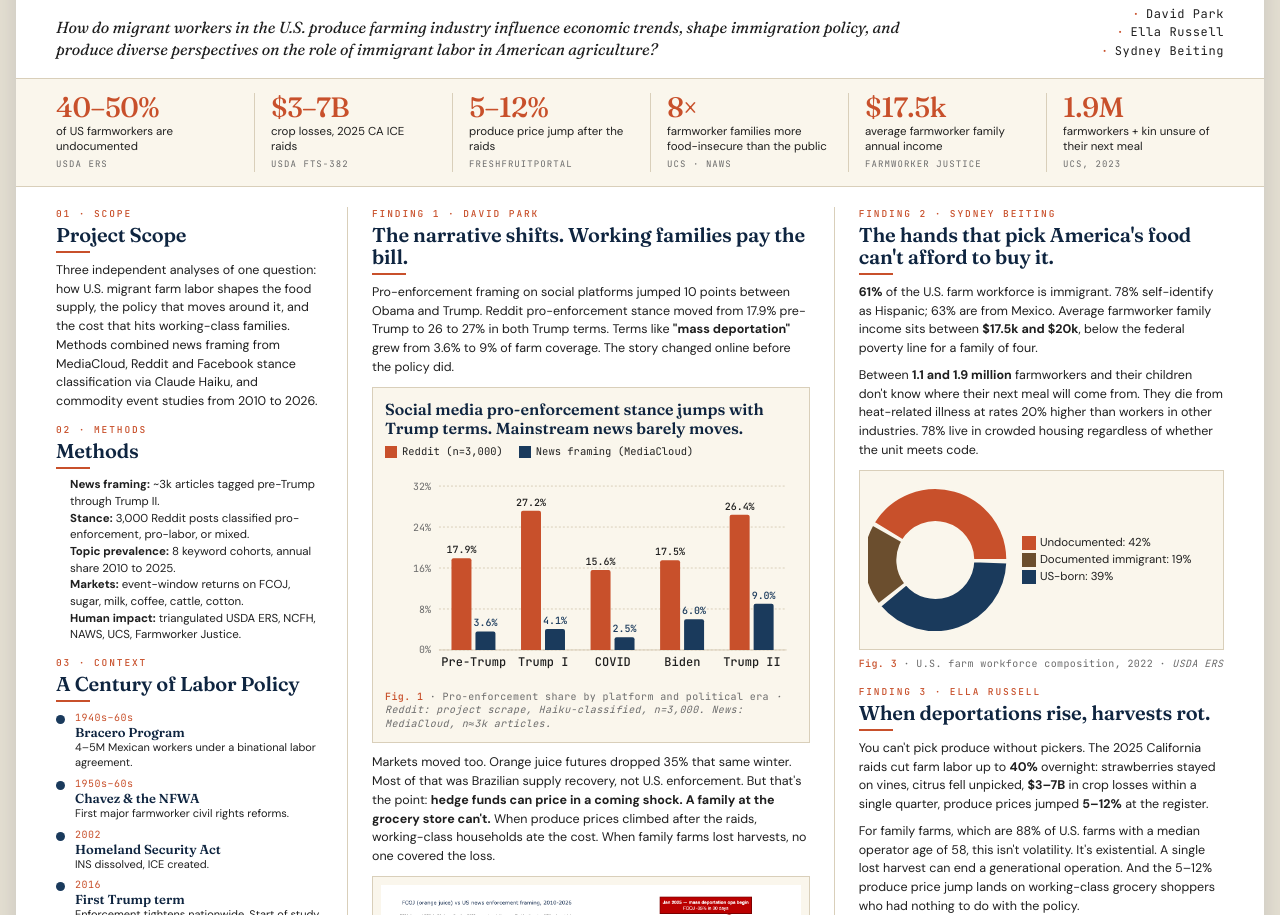
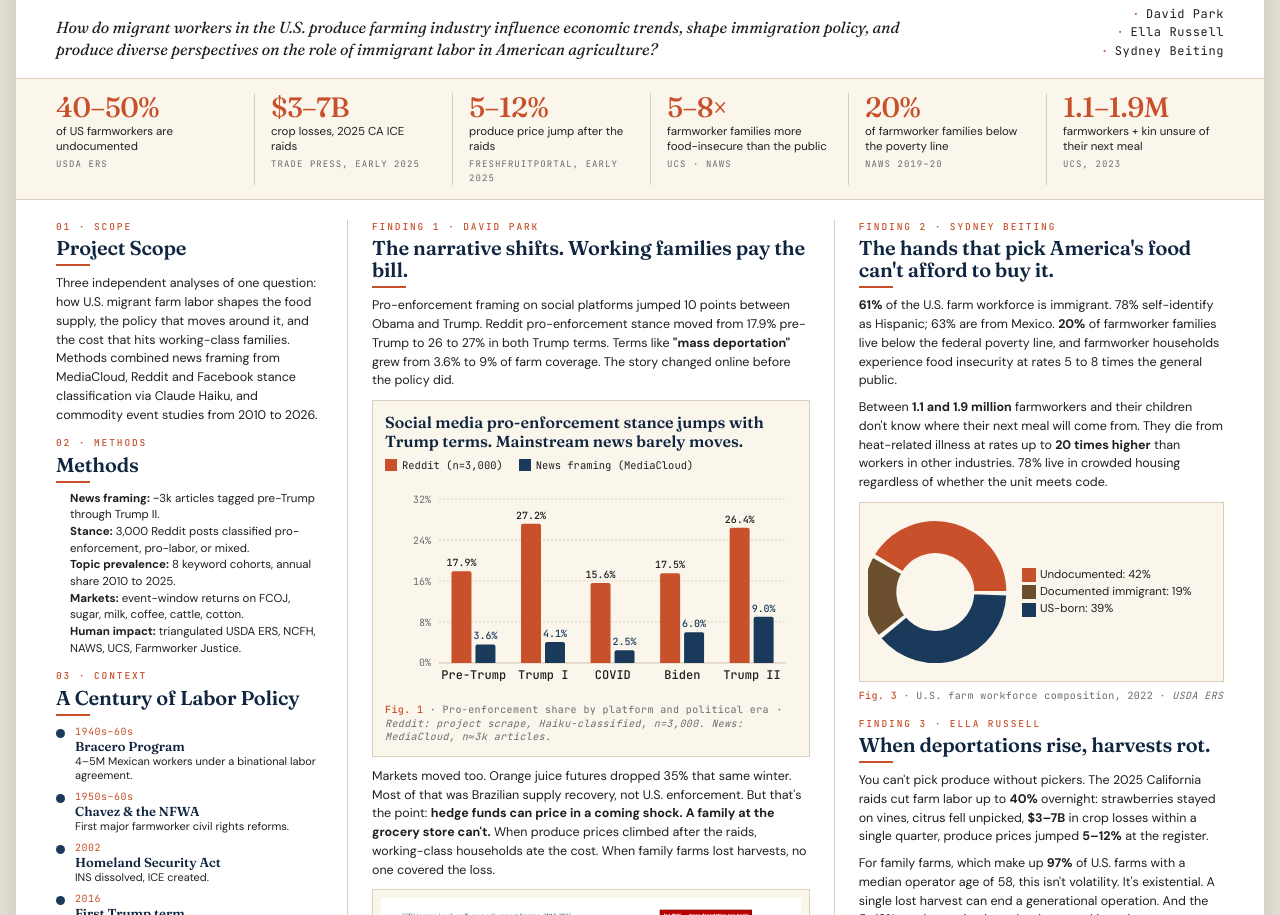
Before and after one commit to parkjpd/agrcomm-discourse, a React (Vite) app in the folder site/: page / in a window 1280 px wide. Shown: the part 217-1132 px from the top of the page. Built offline with nearby package versions, Linux system fonts and the light colour scheme.

Commit message:
stats: fact-check pass — fix 88%/97% family farms, 20%/20x heat, drop bad $17.5k income, range honesty for food-insecurity

```diff
--- a/site/src/App.jsx
+++ b/site/src/App.jsx
@@ -22,11 +22,11 @@ const FIG1_DATA = [
 
 const STATS = [
   { num: "40–50%", label: "of US farmworkers are undocumented", src: "USDA ERS" },
-  { num: "$3–7B", label: "crop losses, 2025 CA ICE raids", src: "USDA FTS-382" },
-  { num: "5–12%", label: "produce price jump after the raids", src: "FreshFruitPortal" },
-  { num: "8×", label: "farmworker families more food-insecure than the public", src: "UCS · NAWS" },
-  { num: "$17.5k", label: "average farmworker family annual income", src: "Farmworker Justice" },
-  { num: "1.9M", label: "farmworkers + kin unsure of their next meal", src: "UCS, 2023" },
+  { num: "$3–7B", label: "crop losses, 2025 CA ICE raids", src: "trade press, early 2025" },
+  { num: "5–12%", label: "produce price jump after the raids", src: "FreshFruitPortal, early 2025" },
+  { num: "5–8×", label: "farmworker families more food-insecure than the public", src: "UCS · NAWS" },
+  { num: "20%", label: "of farmworker families below the poverty line", src: "NAWS 2019–20" },
+  { num: "1.1–1.9M", label: "farmworkers + kin unsure of their next meal", src: "UCS, 2023" },
 ];
 
 const TIMELINE = [
@@ -54,7 +54,7 @@ const DOMINO = [
 ];
 
 const RECS = [
-  { who: "Farmers",      short: "A lost harvest isn't volatility. It's a closed farm.", long: "88% of US farms are family-owned, median operator age 58. Labor disruption isn't a line-item risk. It's existential. Planning needs to account for political cycles the way it already does for weather cycles." },
+  { who: "Farmers",      short: "A lost harvest isn't volatility. It's a closed farm.", long: "97% of US farms are family-owned, median operator age 58. Labor disruption isn't a line-item risk. It's existential. Planning needs to account for political cycles the way it already does for weather cycles." },
   { who: "Policymakers", short: "The cost of enforcement lands on the poorest households.", long: "When produce prices climb and farms fail, the hit doesn't fall on the people making the policy. It falls on the families picking the crops and the families buying the groceries, often the same families." },
   { who: "Voters",       short: "The food on your table was picked by someone going hungry.", long: "Up to 82% of farmworker families are food insecure. 1.1 to 1.9 million people who grow America's food don't know where their next meal will come from. Ask what a policy actually does to them." },
   { who: "Media",        short: "Small vocabulary shifts compound into decades of opinion.", long: "Terms like \u201Cmass deportation\u201D grew from 3.6% to 9% of farm coverage across five political eras. Framing doesn't just describe the story. It becomes the story for the readers who encounter it." },
@@ -328,10 +328,10 @@ export default function App() {
           <div style={{ paddingLeft: 24 }}>
             <SectionHeading kicker="Finding 2 · Sydney Beiting">The hands that pick America's food can't afford to buy it.</SectionHeading>
             <p style={{ fontSize: 12.5, lineHeight: 1.5, color: C.ink, margin: "0 0 8px" }}>
-              <b>61%</b> of the U.S. farm workforce is immigrant. 78% self-identify as Hispanic; 63% are from Mexico. Average farmworker family income sits between <b>$17.5k and $20k</b>, below the federal poverty line for a family of four.
+              <b>61%</b> of the U.S. farm workforce is immigrant. 78% self-identify as Hispanic; 63% are from Mexico. <b>20%</b> of farmworker families live below the federal poverty line, and farmworker households experience food insecurity at rates 5 to 8 times the general public.
             </p>
             <p style={{ fontSize: 12.5, lineHeight: 1.5, color: C.ink, margin: "0 0 10px" }}>
-              Between <b>1.1 and 1.9 million</b> farmworkers and their children don't know where their next meal will come from. They die from heat-related illness at rates 20% higher than workers in other industries. 78% live in crowded housing regardless of whether the unit meets code.
+              Between <b>1.1 and 1.9 million</b> farmworkers and their children don't know where their next meal will come from. They die from heat-related illness at rates up to <b>20 times higher</b> than workers in other industries. 78% live in crowded housing regardless of whether the unit meets code.
             </p>
 
             <div style={{ background: C.panel, border: `1px solid ${C.rule}`, padding: 8, marginBottom: 6, height: 180 }}>
@@ -357,7 +357,7 @@ export default function App() {
               You can't pick produce without pickers. The 2025 California raids cut farm labor up to <b>40%</b> overnight: strawberries stayed on vines, citrus fell unpicked, <b>$3–7B</b> in crop losses within a single quarter, produce prices jumped <b>5–12%</b> at the register.
             </p>
             <p style={{ fontSize: 12.5, lineHeight: 1.5, color: C.ink, margin: 0 }}>
-              For family farms, which are 88% of U.S. farms with a median operator age of 58, this isn't volatility. It's existential. A single lost harvest can end a generational operation. And the 5–12% produce price jump lands on working-class grocery shoppers who had nothing to do with the policy.
+              For family farms, which make up <b>97%</b> of U.S. farms with a median operator age of 58, this isn't volatility. It's existential. A single lost harvest can end a generational operation. And the 5–12% produce price jump lands on working-class grocery shoppers who had nothing to do with the policy.
             </p>
           </div>
         </div>
```
